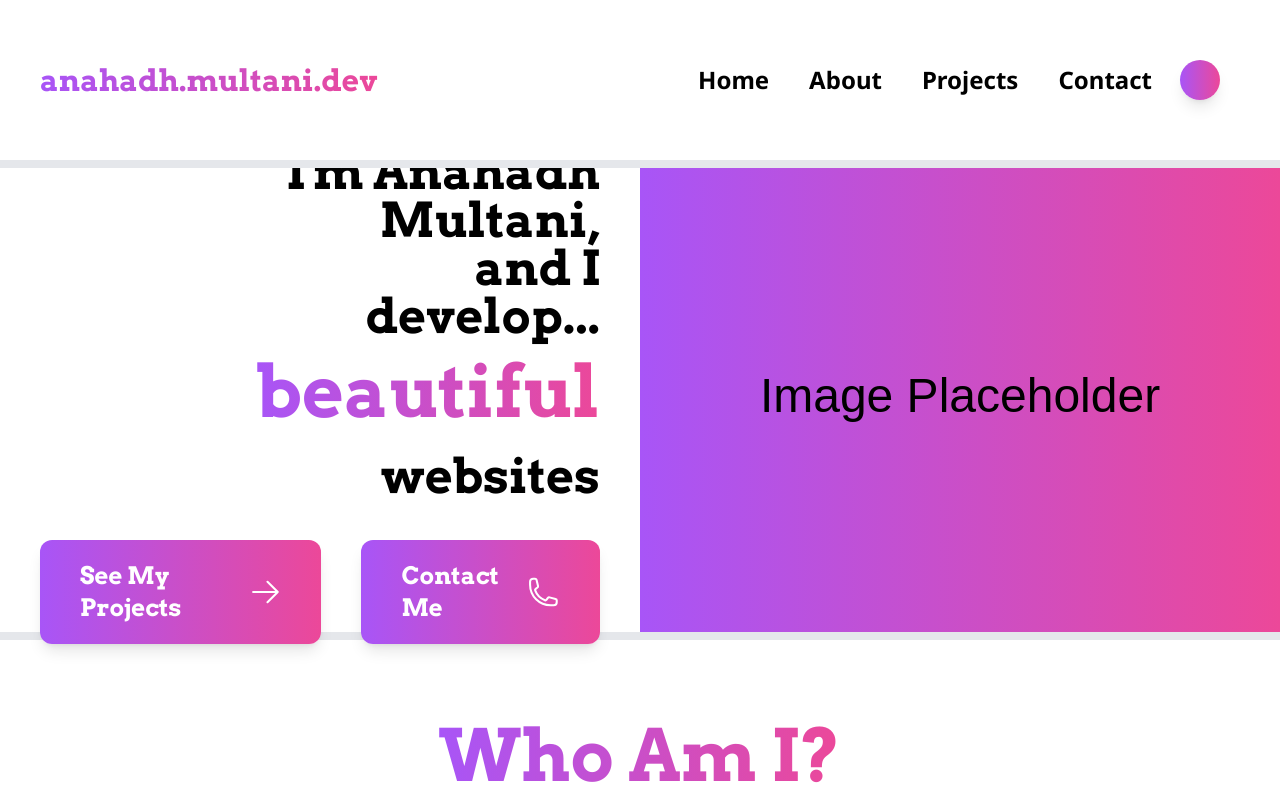
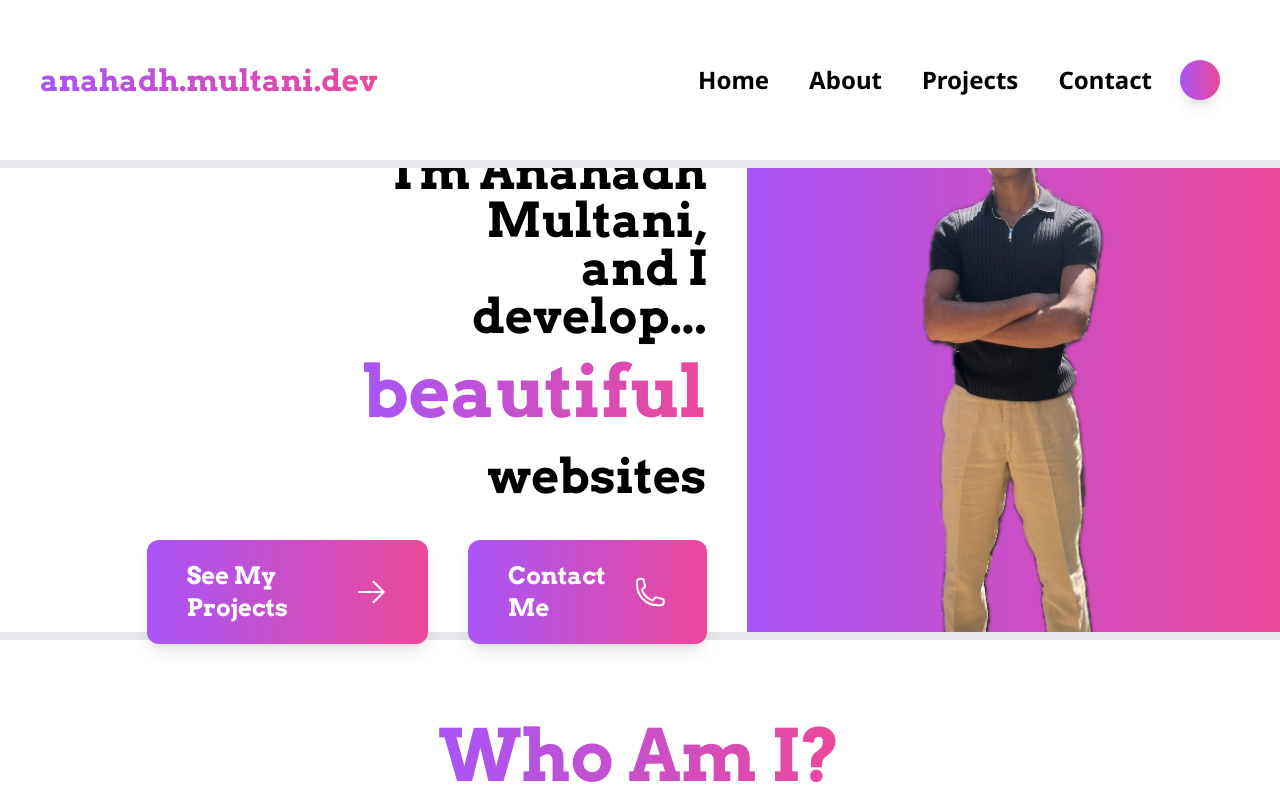
Before and after one commit to anahadh/anahadh-multani-dev, a Next.js app: page / in a window 1280 px wide. Shown: the top 800 px of the page. Built offline with nearby package versions, Linux system fonts and the light colour scheme.

Commit message:
added photo to PhotoSlideshow componenet

```diff
--- a/components/PhotoSlideshow.tsx
+++ b/components/PhotoSlideshow.tsx
@@ -8,8 +8,8 @@ export const PhotoSlideshow: React.FC = () => {
     const theme = themes[colorTheme];
 
     return (
-        <div className={`flex flex-col justify-center items-center w-1/2 mx-auto bg-gradient-to-r ${theme.background}`}>
-            <p className='text-5xl'>Image Placeholder</p>
+        <div className={`flex flex-col justify-end items-center w-5/12 bg-gradient-to-r ${theme.background}`}>
+            <img src="/SelfPortrait.png" alt="Anahadh Multani" className="w-auto h-auto max-h-[70vh] object-cover rounded-lg" />
         </div>
     )
 }
```
Also changed, not shown: public/SelfPortrait.png (added).
